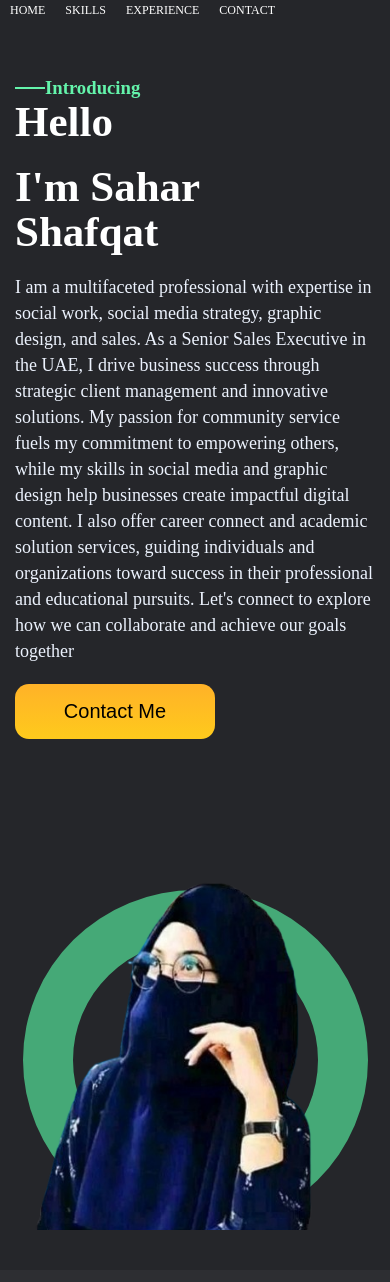
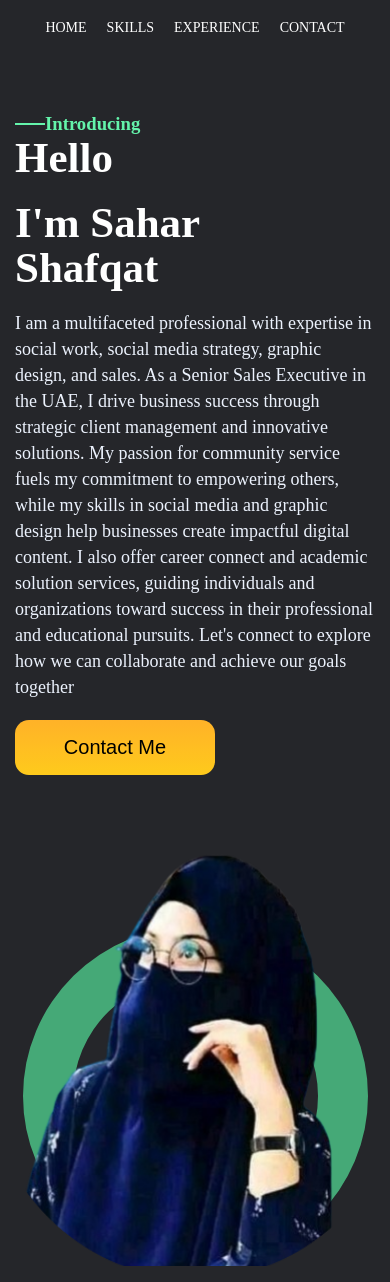
Before and after one commit to Musmanghani211/personal-portfoio, a plain HTML site: page index.html in a window 390 px wide. Shown: the top 1282 px of the page. Drawn offline with nearby package versions, Linux system fonts and the light colour scheme.

Commit message:
homeimage change

```diff
--- a/header.css
+++ b/header.css
@@ -41,7 +41,8 @@
     .nav-list {
         display: flex;
          /* Center the items horizontally */
-        padding: 0;
+        padding: 18px;
+        justify-content: center;
     }
 
     .nav-list li {
@@ -49,7 +50,7 @@
     }
 
     .nav-list a {
-        font-size: 12px;
+        font-size: 14px;
         text-align: center; /* Decrease font size for smaller screens */
     }
 }
--- a/index.html
+++ b/index.html
@@ -45,7 +45,7 @@
 
                 </div>
                 <div class="imgCircle">
-                    <img src="sahar.png" id="circleimg" alt="" data-aos="zoom-out-up">
+                    <img src="saharhomepic.png" id="circleimg" alt="" data-aos="zoom-out-up">
                 </div>
             </div>
         </div>
```
Also changed, not shown: saharhomepic.png (added).
